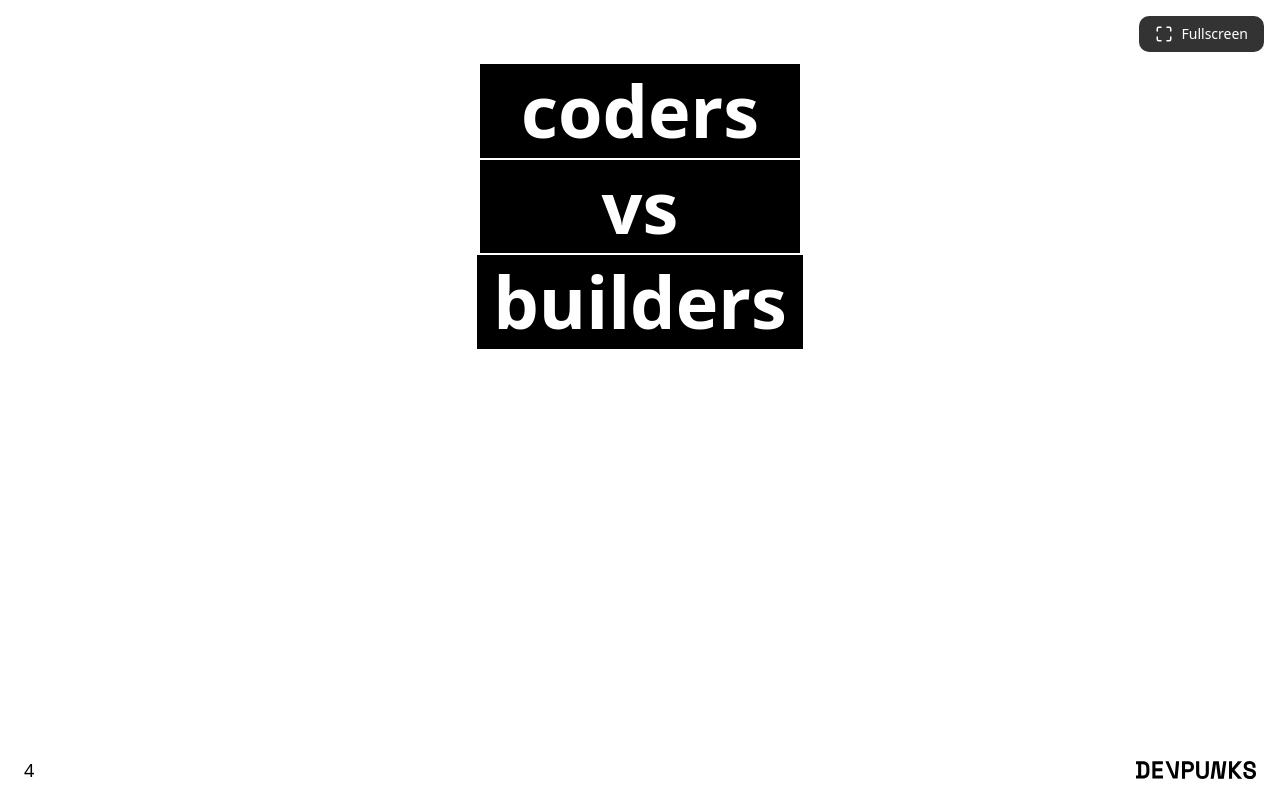
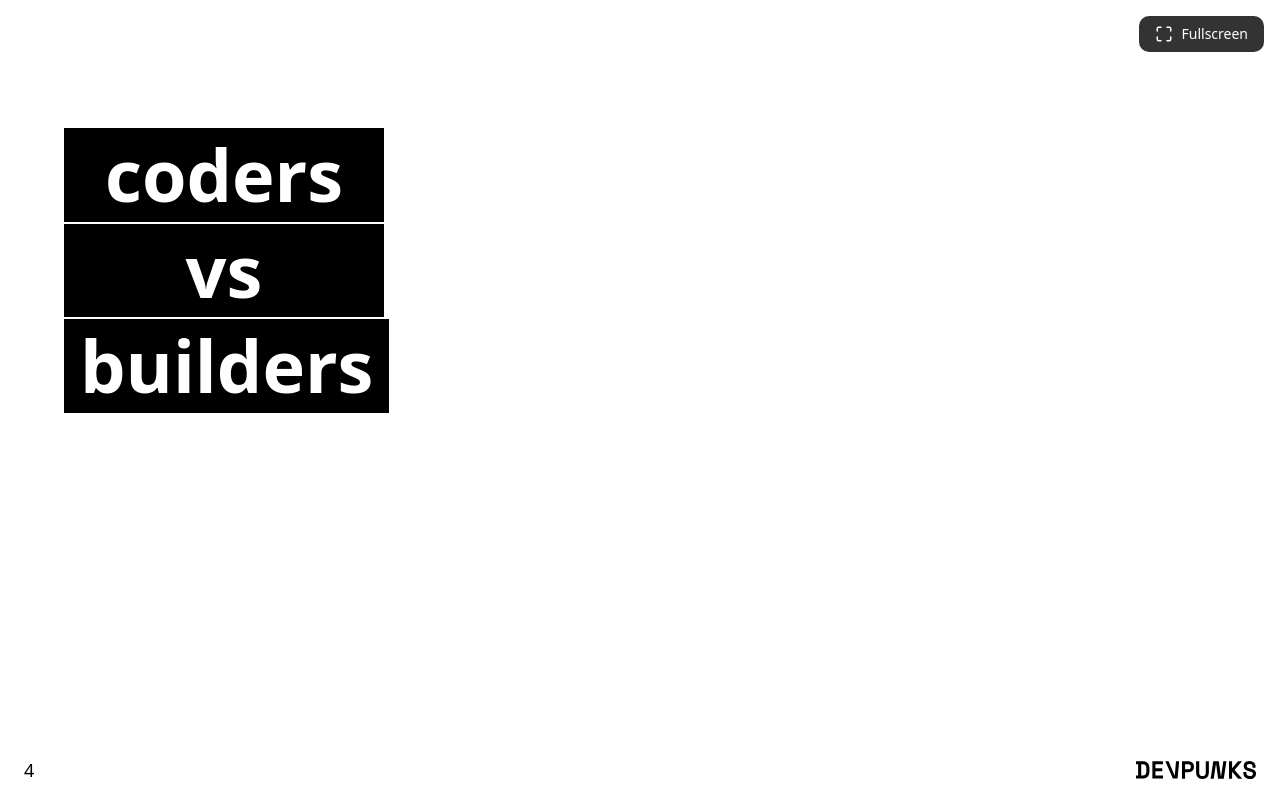
Before and after one commit to simosabba/devpunks-simo-plenaria25, a Next.js app: page /s/4 in a window 1280 px wide. Built offline with nearby package versions, Linux system fonts and the light colour scheme.

Commit message:
feat: adjust layout in Slide4 for improved alignment and spacing

```diff
--- a/src/app/s/4/page.tsx
+++ b/src/app/s/4/page.tsx
@@ -9,8 +9,8 @@
 
   return (
     <SlideContainer slideNumber={4}>
-      <div className="flex h-full items-center justify-center">
-        <div className="flex flex-col items-center gap-[2px]">
+      <div className="pt-16">
+        <div className="flex flex-col items-start gap-[2px]">
           <h1 className="slide-title min-w-[320px] bg-black px-4 text-center text-7xl font-bold text-white">
             <Typewriter
               text="coders"
```
